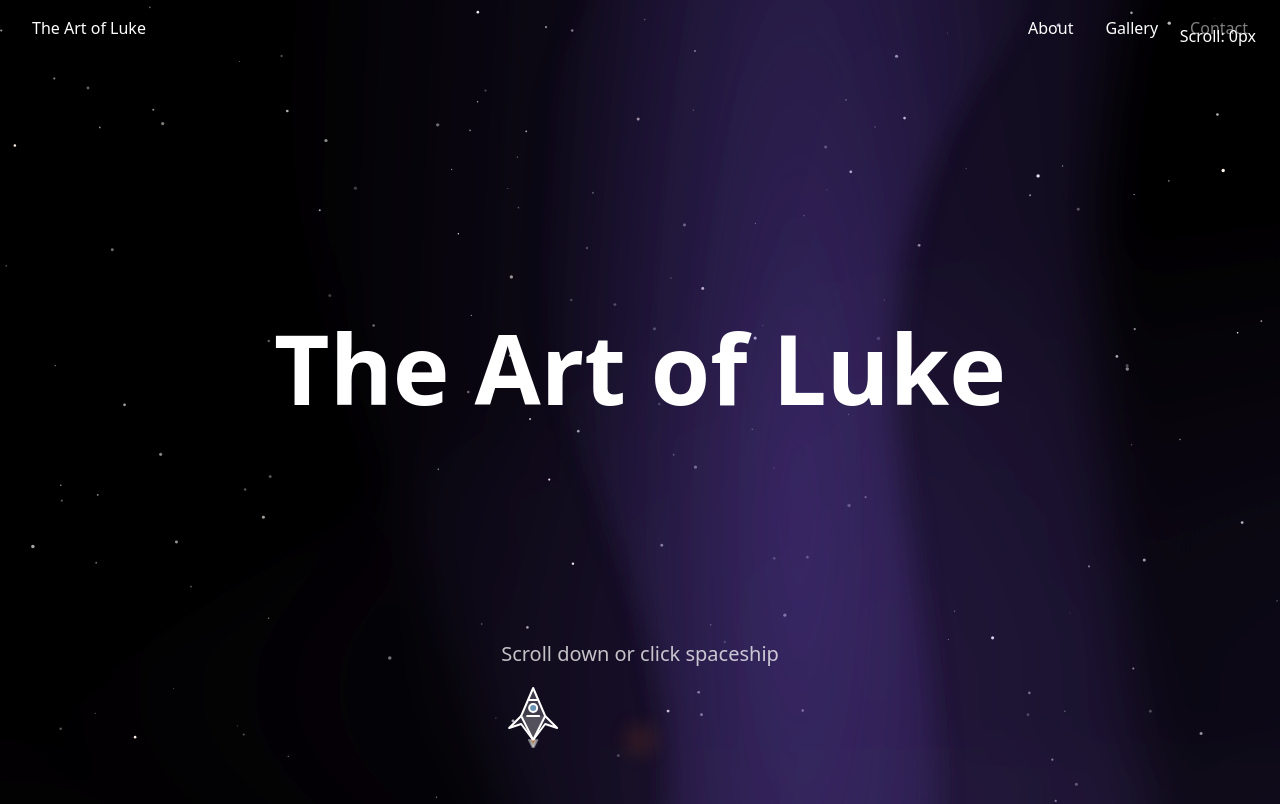
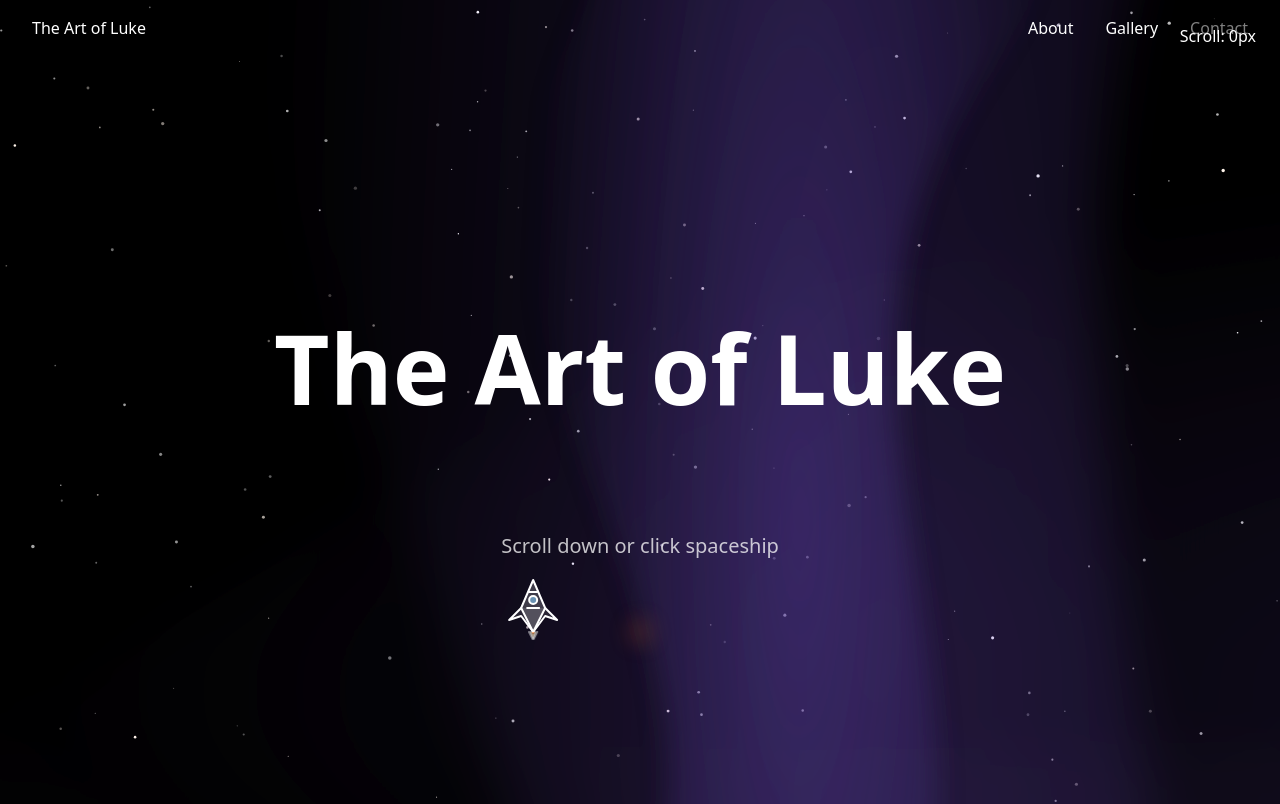
Before and after one commit to whittenluke/theartofluke, a Next.js app: page / in a window 1280 px wide. Shown: the top 804 px of the page. Built offline with nearby package versions, Linux system fonts and the light colour scheme.

Commit message:
Fixed spaceship position

```diff
--- a/src/app/page.tsx
+++ b/src/app/page.tsx
@@ -81,8 +81,6 @@ const RocketShip = ({ onClick, className = "", position = "first" }: {
 
   // Calculate styles based on state
   const getFlightStyles = (): CSSProperties => {
-    const currentSection = getCurrentSection()
-
     if (isAnimating) {
       return {
         position: 'fixed',
@@ -107,9 +105,7 @@ const RocketShip = ({ onClick, className = "", position = "first" }: {
 
     // Default position
     return {
-      position: 'absolute',
-      left: '50%',
-      transform: 'translateX(-50%)',
+      position: 'relative',
       transition: 'transform 0.5s ease-out'
     }
   }
@@ -123,7 +119,7 @@ const RocketShip = ({ onClick, className = "", position = "first" }: {
       <div className="relative transform transition-all duration-700">
         {/* Text - Only show on initial load */}
         {getCurrentSection() === 'title' && !isLeadingScroll && !isAnimating && (
-          <div className="text-white text-xl mb-4 opacity-75 text-center
+          <div className="text-white text-xl mb-4 opacity-75 text-center whitespace-nowrap
                        transition-opacity duration-300 group-hover:opacity-100">
             Scroll down or click spaceship
           </div>
@@ -257,7 +253,7 @@ export default function Home() {
               </div>
 
               {/* Single Spaceship */}
-              <div className="absolute bottom-[20%] w-full">
+              <div className="absolute left-1/2 -translate-x-1/2 bottom-[20%]">
                 <RocketShip
                   onClick={() => scrollToSection(window.innerHeight + 100)}
                   position="first"
```
